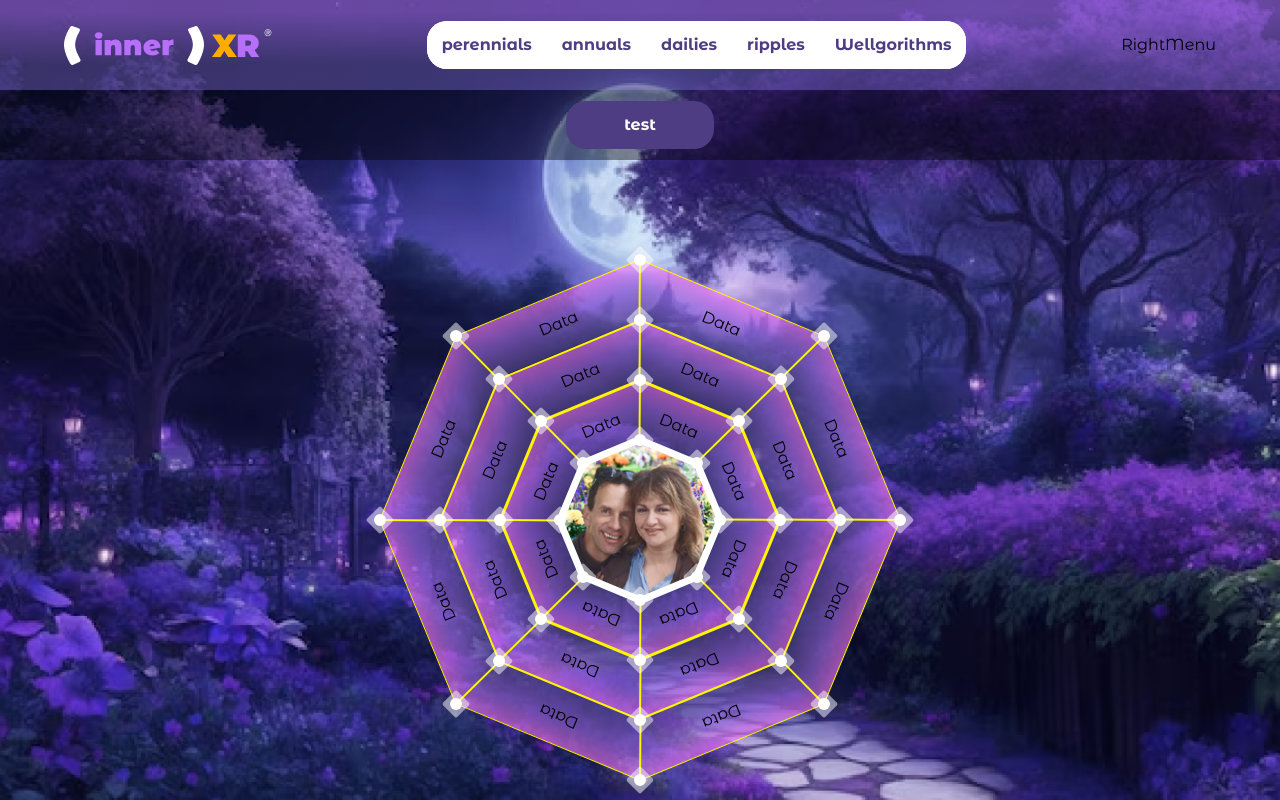
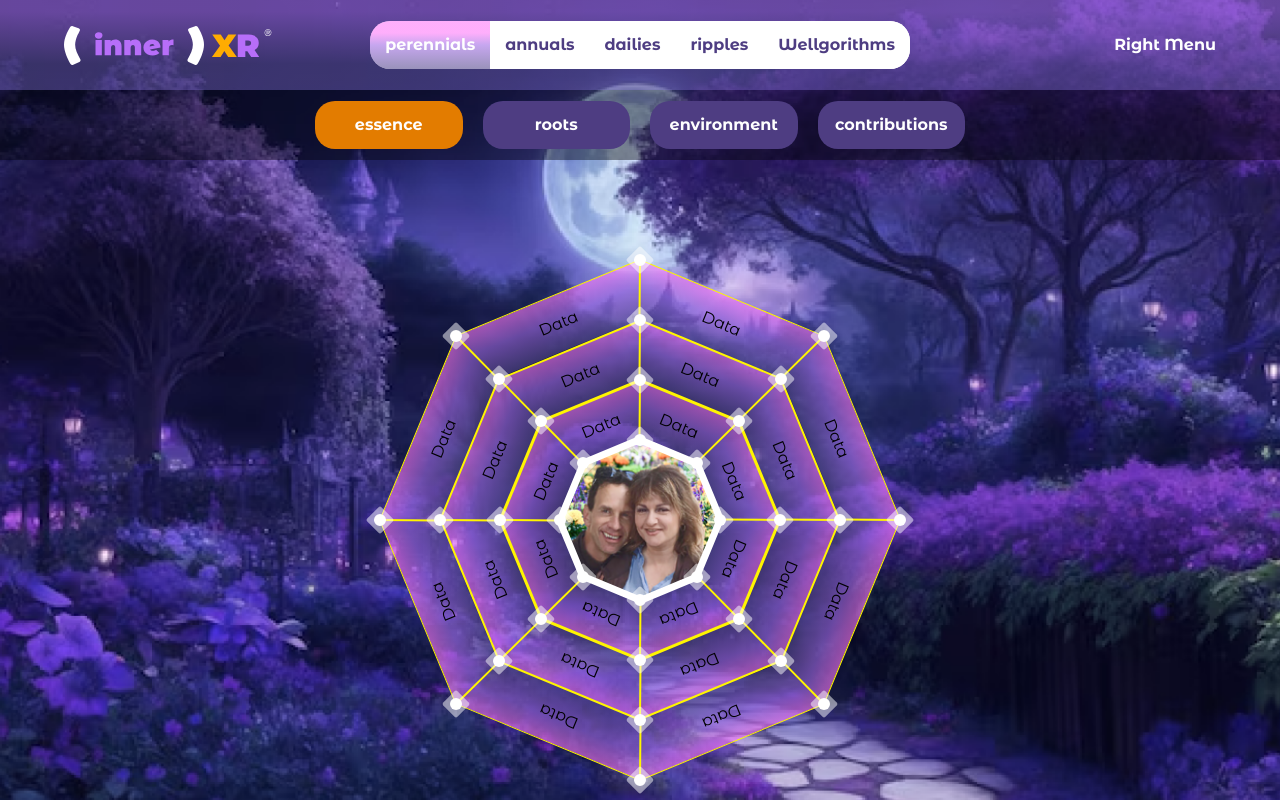
Before and after one commit to wwwebjoel/octagon-nextjs, a Next.js app: page / in a window 1280 px wide. Built offline with nearby package versions, Linux system fonts and the light colour scheme.

Commit message:
Redux updates

```diff
--- a/src/components/common/Button1.tsx
+++ b/src/components/common/Button1.tsx
@@ -2,11 +2,13 @@ import React from 'react';
 
 interface ButtonProps {
     label: string;
+    active?: boolean;
 }
 
-const Button1: React.FC<ButtonProps> = ({ label }) => {
+const Button1: React.FC<ButtonProps> = ({ label, active= false }) => {
+
     return (
-        <div className={'bg-white hover:bg-gradient-button-purple text-inner-purple hover:text-white h-full w-max flex items-center font-bold text-base leading-5 text-center py-0.5 px-[15px] cursor-pointer'}>
+        <div className={`${active? 'bg-gradient-button-purple text-white': 'bg-white text-inner-purple hover:bg-gradient-button-purple hover:text-white'} h-full w-max flex items-center font-bold text-base leading-5 text-center py-0.5 px-[15px] cursor-pointer`}>
             {label}
         </div>
     );
--- a/src/components/common/Button2.tsx
+++ b/src/components/common/Button2.tsx
@@ -2,11 +2,12 @@ import React from 'react';
 
 interface ButtonProps {
     label: string;
+    active?: boolean;
 }
 
-const Button2: React.FC<ButtonProps> = ({ label }) => {
+const Button2: React.FC<ButtonProps> = ({ label, active=false }) => {
     return (
-        <div className={'bg-inner-purple hover:bg-inner-orange text-white h-12 w-max min-w-[147.5px] flex items-center justify-center font-bold text-base leading-5 text-center py-0.5 px-[15px] cursor-pointer rounded-[20px]'}>
+        <div className={`${active?'bg-inner-orange':'bg-inner-purple hover:bg-inner-orange'} text-white h-12 w-max min-w-[147.5px] flex items-center justify-center font-bold text-base leading-5 text-center py-0.5 px-[15px] cursor-pointer rounded-[20px]`}>
             {label}
         </div>
     );
--- a/src/components/header/BottomHeader.tsx
+++ b/src/components/header/BottomHeader.tsx
@@ -1,11 +1,32 @@
+'use client'
+
 import React from 'react'
 import Button2 from "@/components/common/Button2";
+import headerData from "@/data/header.json"
+import {useDispatch, useSelector} from "react-redux";
+import {activeBottomMenuItemChanged} from "@/store/header";
 
 const BottomHeader = ()=>{
+    const dispatch = useDispatch()
+    const {activeTopMenuItem}: any = useSelector<any>(state=>state.entities.header)
+    const {activeBottomMenuItem}: any = useSelector<any>(state=>state.entities.header)
     return(
-        <div className={'h-[70px] w-full bg-black bg-opacity-40 flex items-center justify-center'} >
-            <Button2 label={"test"} />
+        <div className={'h-[70px] w-full bg-black bg-opacity-40 flex items-center justify-center gap-5'} >
 
+            {
+                headerData?.topHeader?.find(item=>item?.title === activeTopMenuItem)?.bottomHeader?.map(
+                    (secondaryItem => {
+                        const {title }= secondaryItem
+                        return (
+                        <div key={title} onClick={()=>dispatch(activeBottomMenuItemChanged({item:title}))}>
+                            <Button2 label={title} active={title === activeBottomMenuItem}/>
+
+                        </div>
+                    )
+                    })
+                )
+
+            }
         </div>
     )
 }
--- a/src/components/header/TopHeader.tsx
+++ b/src/components/header/TopHeader.tsx
@@ -5,9 +5,9 @@ import TopMenu from "@/components/header/menu/TopMenu";
 const TopHeader = ()=>{
     return(
         <div className={'h-[90px] w-full bg-gradient-top-header flex items-center justify-between gap-5 px-16'} >
-            <div><InnerLogo /></div>
+            <div className={'w-60'}><InnerLogo /></div>
             <div><TopMenu /></div>
-            <div>RightMenu</div>
+            <div className={'w-60 flex justify-end text-white font-bold'}>Right Menu</div>
 
         </div>
     )
--- a/src/components/header/menu/TopMenu.tsx
+++ b/src/components/header/menu/TopMenu.tsx
@@ -1,19 +1,25 @@
+'use client'
 import React from 'react'
 import Button1 from "@/components/common/Button1";
 import headerData from "@/data/header.json"
+import {useDispatch, useSelector} from "react-redux";
+import {activeTopMenuItemChanged} from "@/store/header";
+
 
 interface HeaderItem {
     title: string;
 }
 
 const TopMenu = ()=>{
+    const dispatch = useDispatch();
+    const {activeTopMenuItem}: any = useSelector<any>(state=>state.entities.header)
     return(
         <div className={'bg-white overflow-hidden w-max min-w-[300px] h-12 flex items-stretch rounded-[20px]'}>
             {headerData?.topHeader?.map((data: HeaderItem)=>{
                 const {title} = data
-                return(<React.Fragment key={title}>
-                    <Button1 label={title} />
-                </React.Fragment>)
+                return(<div key={title} onClick={()=>dispatch(activeTopMenuItemChanged({item:title}))}>
+                    <Button1 label={title} active={title === activeTopMenuItem}/>
+                </div>)
             })}
 
         </div>
--- a/src/store/header.js
+++ b/src/store/header.js
@@ -5,19 +5,19 @@ import { createSlice } from '@reduxjs/toolkit';
 const slice = createSlice({
   name: 'header',
   initialState: {
-    logoShrink: false,
+    activeTopMenuItem: 'perennials',
+    activeBottomMenuItem: 'essence'
   },
   reducers: {
-    logoShrinked: (header, action) => {
-      header.logoShrink = true;
+    activeTopMenuItemChanged: (state, action)=>{
+      state.activeTopMenuItem = action.payload.item
     },
-
-    logoExpanded: (header, action) => {
-      header.logoShrink = false;
-    },
+    activeBottomMenuItemChanged: (state, action)=>{
+      state.activeBottomMenuItem = action.payload.item
+    }
   },
 });
 
-export const { logoExpanded, logoShrinked } = slice.actions;
+export const { activeTopMenuItemChanged, activeBottomMenuItemChanged } = slice.actions;
 
 export default slice.reducer;
```
